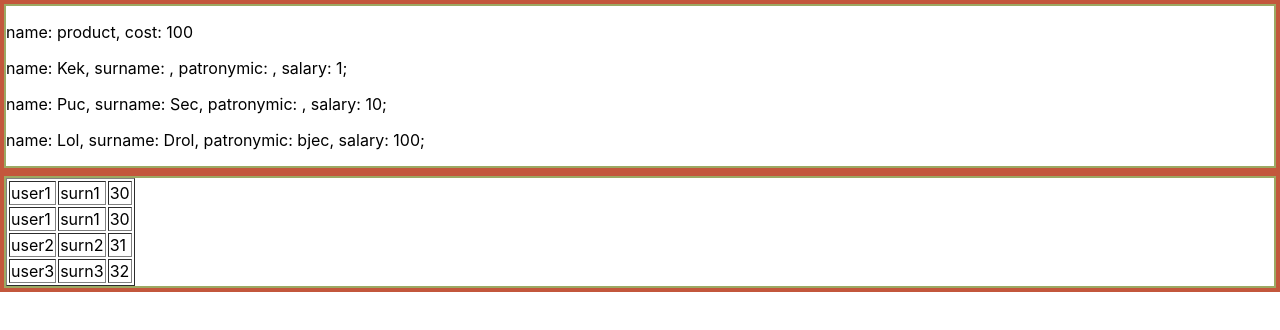
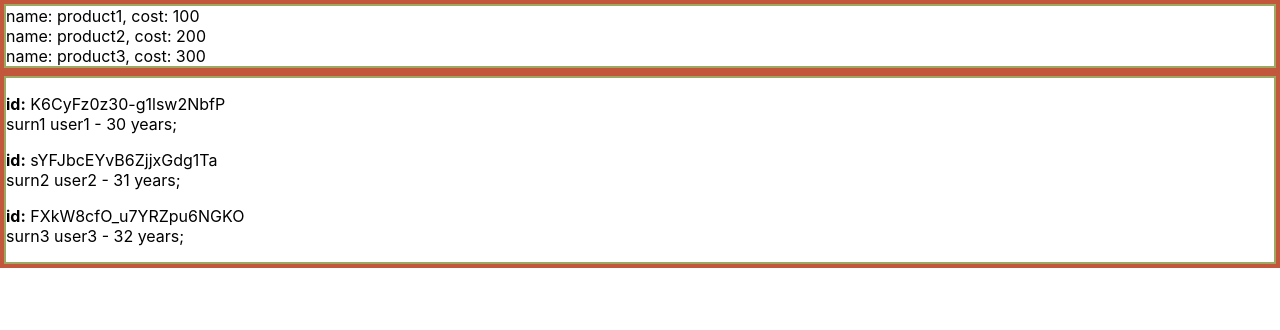
Before and after one commit to eBenya/ReactLessons, a React (Create React App) app: page / in a window 1280 px wide. Shown: the top 330 px of the page. Built offline with nearby package versions, Linux system fonts and the light colour scheme.

Commit message:
resived states into child component

```diff
--- a/src/App.js
+++ b/src/App.js
@@ -1,48 +1,21 @@
 import { render } from '@testing-library/react';
 import React, { useState } from 'react';
-import { nanoid } from 'nanoid';
-import Product from './UsersComponents/Product';
-import Employee from './UsersComponents/Employee';
-import User from './UsersComponents/User';
-
-function id() {
-	return nanoid();
-}
-const prods = [
-	{ id: id(), name: 'product1', cost: 100 },
-	{ id: id(), name: 'product2', cost: 200 },
-	{ id: id(), name: 'product3', cost: 300 },
-];
-
-const users = [
-	{ id: id(), name: 'user1', surn: 'surn1', age: 30 },
-	{ id: id(), name: 'user2', surn: 'surn2', age: 31 },
-	{ id: id(), name: 'user3', surn: 'surn3', age: 32 },
-];
+import Products from './UsersComponents/Products';
+import Users from './UsersComponents/Users'
 
 function App() {
-	const name = 'product';
-	const cost = '100';
 
 	return (
 		<>
 			<div className="borderedExaplesLessonsFromTasks">
 				<div className="borderedDiv">
-					<Product name={name} cost={cost} />
-					<Employee name="Kek" salary="1" />
-					<Employee name="Puc" surName="Sec" salary="10" />
-					<Employee name="Lol" surName="Drol" patronymic="bjec" salary="100" />
+					<Products />
 				</div>
 			</div>
 
 			<div className="borderedExaplesLessonsFromTasks">
 				<div className="borderedDiv">
-					<table border="1px">
-						<tbody>
-							<User name={users[0].name} surname={users[0].surn} age={users[0].age} />
-							{users.map((val,key)=> <User key={key} name={val.name} surname={val.surn} age={val.age}/>)}
-						</tbody>
-					</table>
+					<Users />
 				</div>
 			</div>
 		</>
--- a/src/UsersComponents/Product.js
+++ b/src/UsersComponents/Product.js
@@ -1,10 +1,10 @@
 import React from 'react';
 
-function Product({name, cost}){
-    return <p>
+function Product({ name, cost }) {
+    return <div>
         name: <span>{name}</span>,
 		cost: <span>{cost}</span>
-    </p>;
+    </div>;
 }
 
 export default Product;
--- /dev/null
+++ b/src/UsersComponents/Products.js
@@ -0,0 +1,30 @@
+import React, { useState } from 'react';
+import { nanoid } from 'nanoid';
+import Product from './Product';
+
+function id() {
+    return nanoid();
+}
+
+const initProds = [
+    { id: id(), name: 'product1', cost: 100 },
+    { id: id(), name: 'product2', cost: 200 },
+    { id: id(), name: 'product3', cost: 300 },
+];
+
+function Products() {
+    const [prods, setProds] = useState(initProds);
+    const items = prods.map(val => <Product
+        key={val.id}
+        name={val.name}
+        cost={val.cost}
+    />
+    );
+    return (
+        <div>
+            {items}
+        </div>
+    )
+}
+
+export default Products;
--- a/src/UsersComponents/User.js
+++ b/src/UsersComponents/User.js
@@ -1,12 +1,11 @@
 import React from "react";
 
-function User({ name, surname, age }) {
+function User({ name, surname, age, id }) {
     return (
-        <tr>
-            <td>{name}</td>
-            <td>{surname}</td>
-            <td>{age}</td>
-        </tr>
+        <p>
+            <strong>id:</strong> {id}<br />
+            {surname} {name} - {age} years;
+        </p>
     );
 }
 
--- /dev/null
+++ b/src/UsersComponents/Users.js
@@ -0,0 +1,32 @@
+import React, { useState } from 'react';
+import { nanoid } from 'nanoid';
+import User from './User';
+
+function id() {
+    return nanoid();
+}
+
+const initUsers = [
+    { id: id(), name: 'user1', surname: 'surn1', age: 30 },
+    { id: id(), name: 'user2', surname: 'surn2', age: 31 },
+    { id: id(), name: 'user3', surname: 'surn3', age: 32 },
+];
+
+function Users() {
+    const [users, setUsers] = useState(initUsers);
+    const renderUsers = users.map(val => <User
+        key={val.id}
+        name={val.name}
+        surname={val.surname}
+        age={val.age}
+        id={val.id}
+    />
+    );
+    return (
+        <div>
+            {renderUsers}
+        </div>
+    );
+}
+
+export default Users;
```
